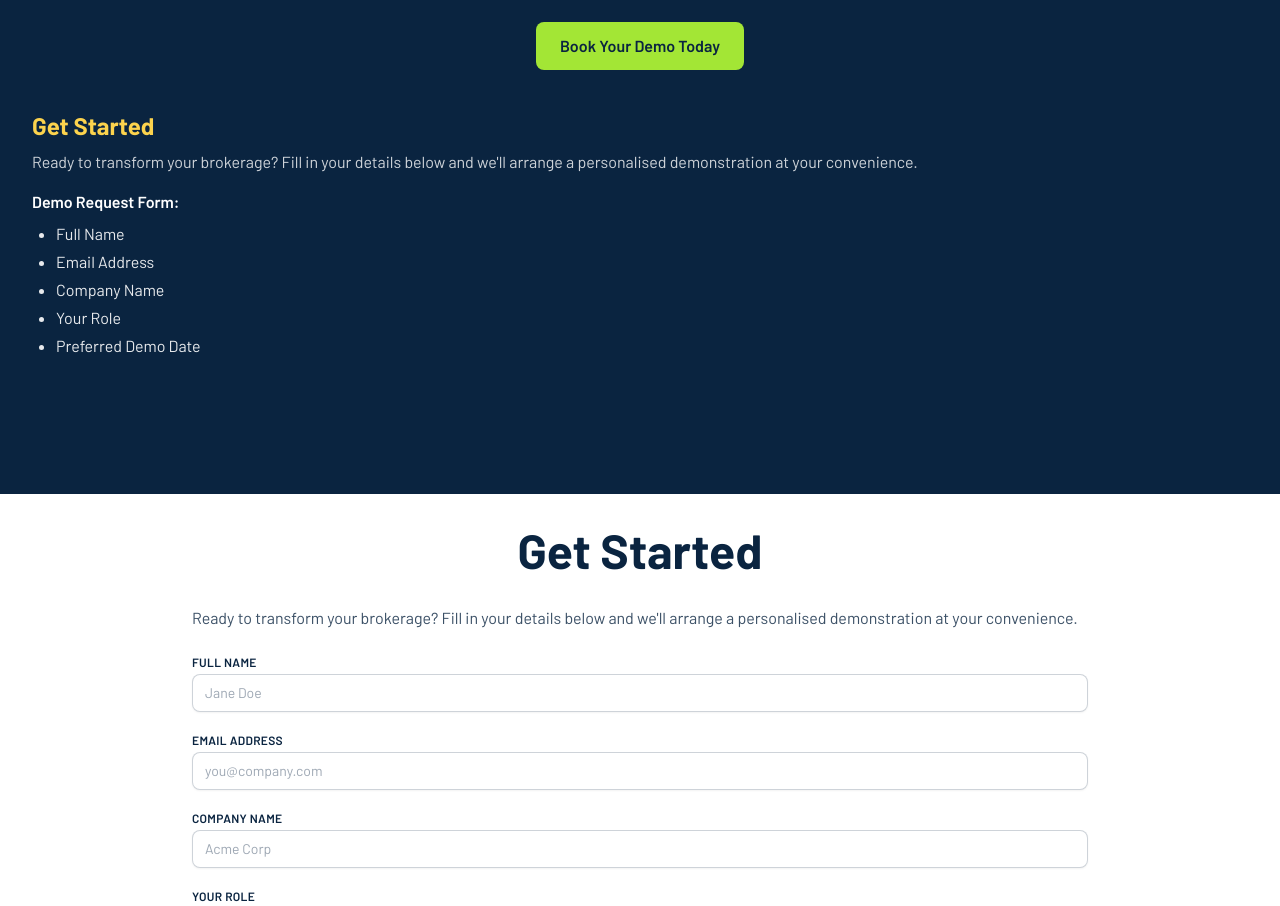
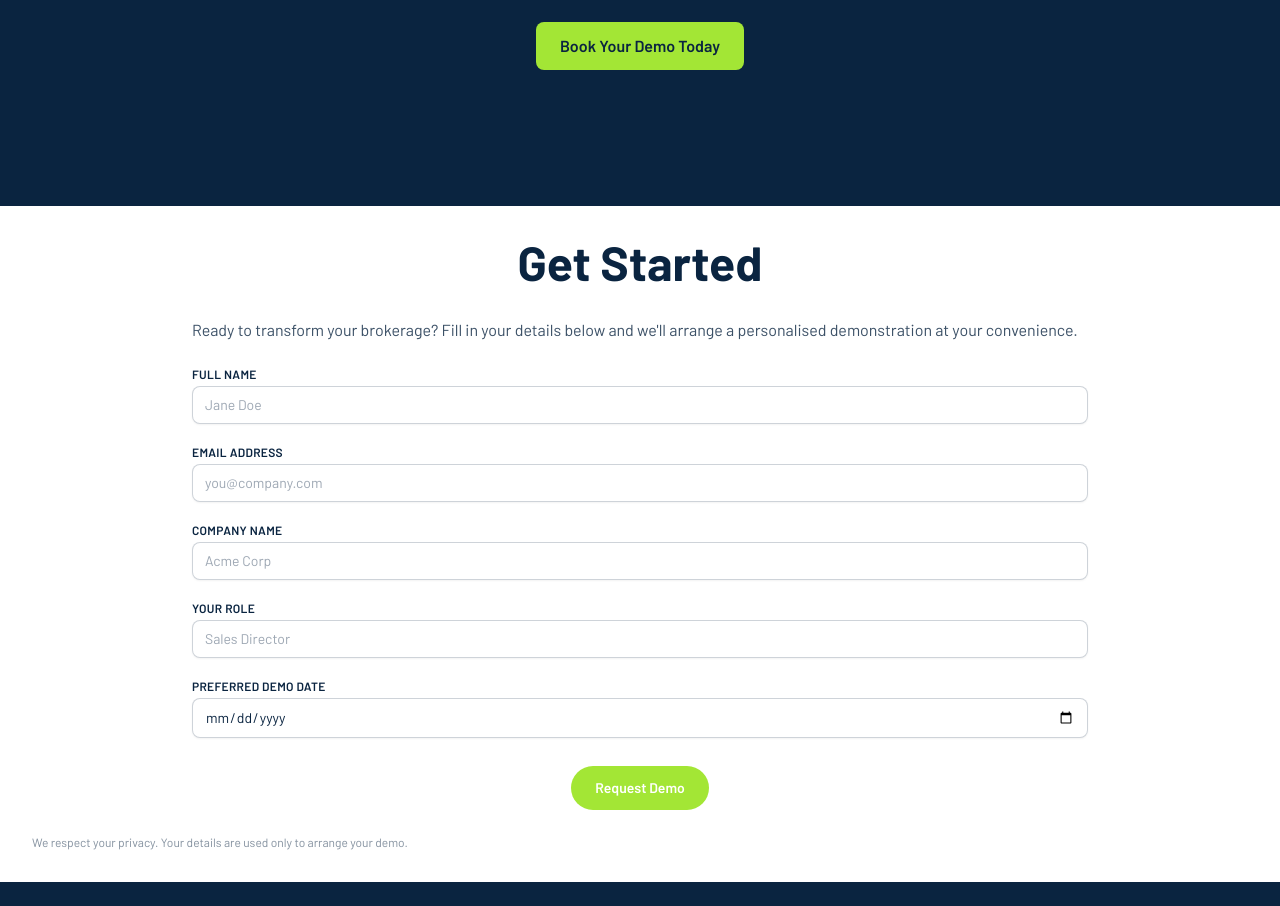
Before and after one commit to hari-bhandari/dashing-site2, a Next.js app: page /our-product in a window 1280 px wide. Shown: the part 4354-5260 px from the top of the page. Built offline with nearby package versions, Linux system fonts and the light colour scheme.

Commit message:
refactor: Remove 'Get Started' section from SeeInAction component for cleaner presentation

```diff
--- a/src/app/components/Product/SeeInAction.tsx
+++ b/src/app/components/Product/SeeInAction.tsx
@@ -54,24 +54,6 @@ export default function SeeInAction() {
             </Link>
           </div>
 
-          {/* Get Started list */}
-          <div className="mt-10 bg-">
-            <h4 className="text-xl font-extrabold text-amber-300 sm:text-2xl">Get Started</h4>
-            <p className="mt-2 max-w-4xl text-sm leading-relaxed text-white/80 sm:text-base">
-              Ready to transform your brokerage? Fill in your details below and we&#39;ll arrange a personalised
-              demonstration at your convenience.
-            </p>
-            <div className="mt-4">
-              <p className="font-semibold text-white">Demo Request Form:</p>
-              <ul className="mt-2 list-disc space-y-1 pl-6 text-white/90">
-                <li>Full Name</li>
-                <li>Email Address</li>
-                <li>Company Name</li>
-                <li>Your Role</li>
-                <li>Preferred Demo Date</li>
-              </ul>
-            </div>
-          </div>
         </div>
       </div>
     </section>
```
